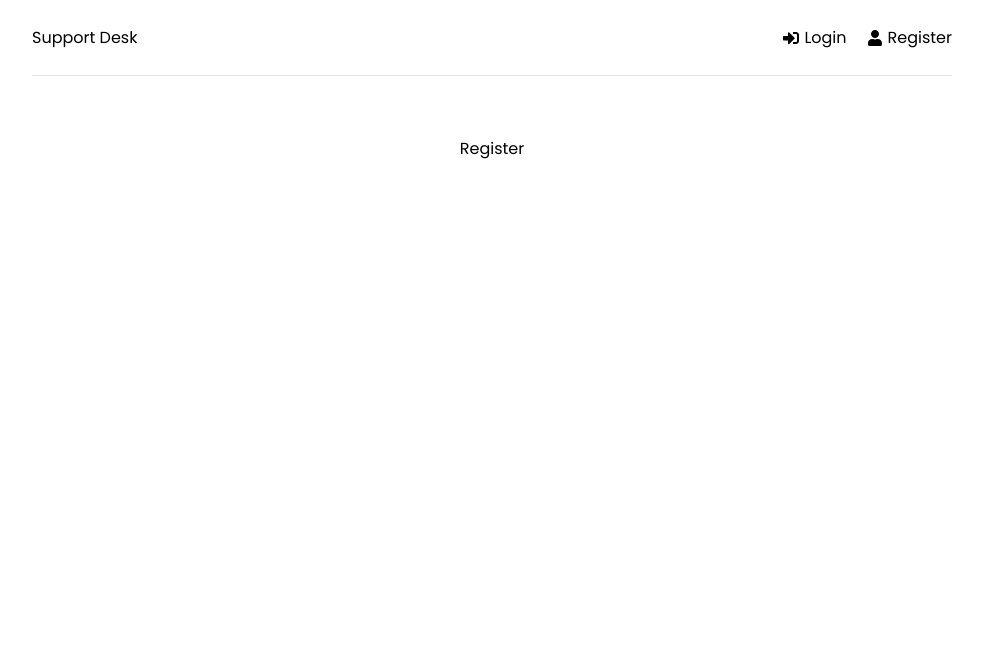
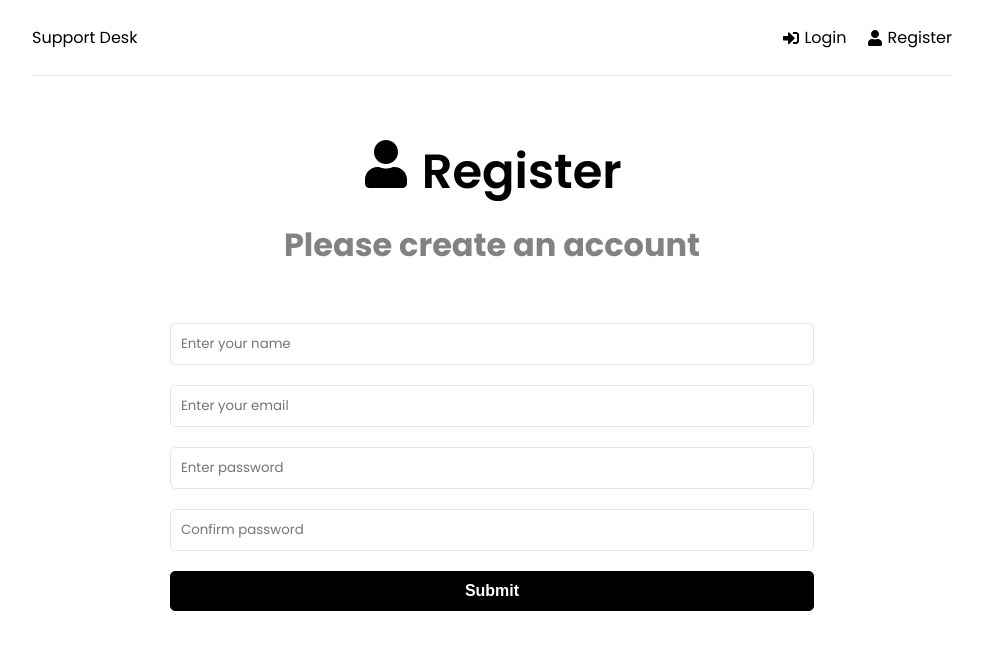
Before and after one commit to Jcorr15/support-desk, a React (Create React App) app in the folder frontend/: page /register in a window 1280 px wide. Shown: the top 650 px of the page, without its empty margins (148-1131 px from the left). Built offline with nearby package versions, Linux system fonts and the light colour scheme.

Commit message:
Home Login & Register UI

```diff
--- a/frontend/src/App.js
+++ b/frontend/src/App.js
@@ -1,4 +1,6 @@
 import { BrowserRouter as Router, Routes, Route } from 'react-router-dom';
+import { ToastContainer } from 'react-toastify';
+import 'react-toastify/dist/ReactToastify.css';
 import Header from './components/Header';
 import Home from './pages/Home';
 import Login from './pages/Login';
@@ -17,6 +19,7 @@
           </Routes>
         </div>
       </Router>
+      <ToastContainer />
     </>
   );
 }
--- a/frontend/src/pages/Home.jsx
+++ b/frontend/src/pages/Home.jsx
@@ -1,5 +1,23 @@
+import { Link } from 'react-router-dom';
+import { FaQuestionCircle, FaTicketAlt } from 'react-icons/fa';
+
 function Home() {
-  return <div>Home</div>;
+  return (
+    <>
+      <section className="heading">
+        <h1>What do you need help with?</h1>
+        <p>Please choose from an option below</p>
+      </section>
+
+      <Link to="/new-ticket" className="btn btn-reverse btn-block">
+        <FaQuestionCircle /> Create New Ticket
+      </Link>
+
+      <Link to="/tickets" className="btn btn-reverse btn-block">
+        <FaTicketAlt /> View My Tickets
+      </Link>
+    </>
+  );
 }
 
 export default Home;
--- a/frontend/src/pages/Login.jsx
+++ b/frontend/src/pages/Login.jsx
@@ -1,5 +1,68 @@
+import { useState } from 'react';
+import { toast } from 'react-toastify';
+import { FaSignInAlt } from 'react-icons/fa';
+
 function Login() {
-  return <div>Login</div>;
+  const [formData, setFormData] = useState({
+    email: '',
+    password: '',
+  });
+
+  const { email, password } = formData;
+
+  const onChange = e => {
+    setFormData(prevState => ({
+      ...prevState,
+      [e.target.name]: e.target.value,
+    }));
+  };
+
+  const onSubmit = e => {
+    e.preventDefault();
+  };
+
+  return (
+    <>
+      <section className="heading">
+        <h1>
+          <FaSignInAlt /> Login
+        </h1>
+        <p>Please log in to get support</p>
+      </section>
+
+      <section className="form">
+        <form onSubmit={onSubmit}>
+          <div className="form-group">
+            <input
+              type="email"
+              className="form-control"
+              id="email"
+              name="email"
+              value={email}
+              onChange={onChange}
+              placeholder="Enter your email"
+              required
+            />
+          </div>
+          <div className="form-group">
+            <input
+              type="password"
+              className="form-control"
+              id="password"
+              name="password"
+              value={password}
+              onChange={onChange}
+              placeholder="Enter password"
+              required
+            />
+          </div>
+          <div className="form-group">
+            <button className="btn btn-block">Submit</button>
+          </div>
+        </form>
+      </section>
+    </>
+  );
 }
 
 export default Login;
--- a/frontend/src/pages/Register.jsx
+++ b/frontend/src/pages/Register.jsx
@@ -1,5 +1,98 @@
+import { useState } from 'react';
+import { toast } from 'react-toastify';
+import { FaUser } from 'react-icons/fa';
+
 function Register() {
-  return <div>Register</div>;
+  const [formData, setFormData] = useState({
+    name: '',
+    email: '',
+    password: '',
+    password2: '',
+  });
+
+  const { name, email, password, password2 } = formData;
+
+  const onChange = e => {
+    setFormData(prevState => ({
+      ...prevState,
+      [e.target.name]: e.target.value,
+    }));
+  };
+
+  const onSubmit = e => {
+    e.preventDefault();
+
+    if (password !== password2) {
+      toast.error('Passwords do not match');
+    }
+  };
+
+  return (
+    <>
+      <section className="heading">
+        <h1>
+          <FaUser /> Register
+        </h1>
+        <p>Please create an account</p>
+      </section>
+
+      <section className="form">
+        <form onSubmit={onSubmit}>
+          <div className="form-group">
+            <input
+              type="text"
+              className="form-control"
+              id="name"
+              name="name"
+              value={name}
+              onChange={onChange}
+              placeholder="Enter your name"
+              required
+            />
+          </div>
+          <div className="form-group">
+            <input
+              type="email"
+              className="form-control"
+              id="email"
+              name="email"
+              value={email}
+              onChange={onChange}
+              placeholder="Enter your email"
+              required
+            />
+          </div>
+          <div className="form-group">
+            <input
+              type="password"
+              className="form-control"
+              id="password"
+              name="password"
+              value={password}
+              onChange={onChange}
+              placeholder="Enter password"
+              required
+            />
+          </div>
+          <div className="form-group">
+            <input
+              type="password"
+              className="form-control"
+              id="password2"
+              name="password2"
+              value={password2}
+              onChange={onChange}
+              placeholder="Confirm password"
+              required
+            />
+          </div>
+          <div className="form-group">
+            <button className="btn btn-block">Submit</button>
+          </div>
+        </form>
+      </section>
+    </>
+  );
 }
 
 export default Register;
```
Also changed, not shown: 1 other file (tests, documents, lock files or other folders).
